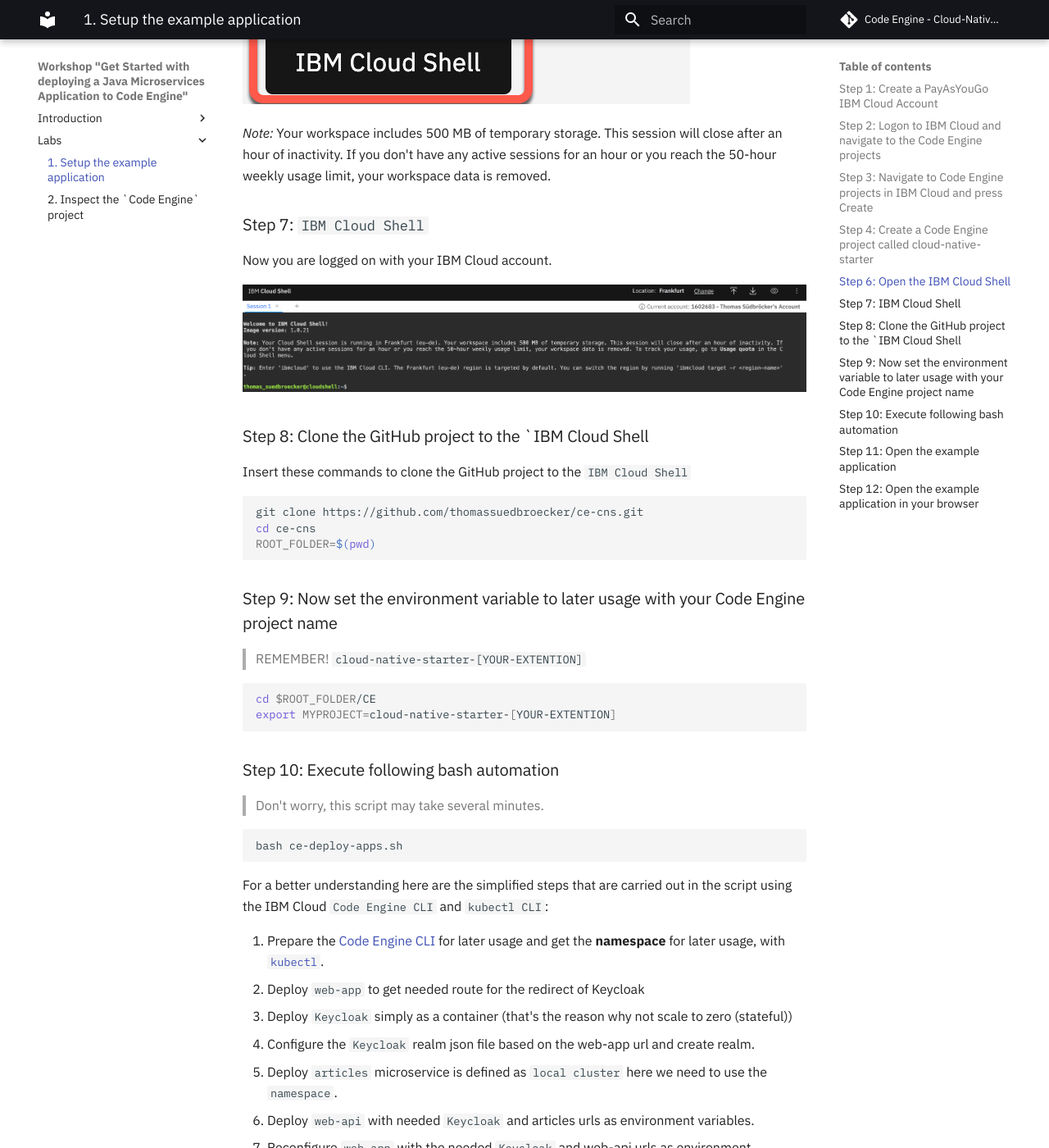
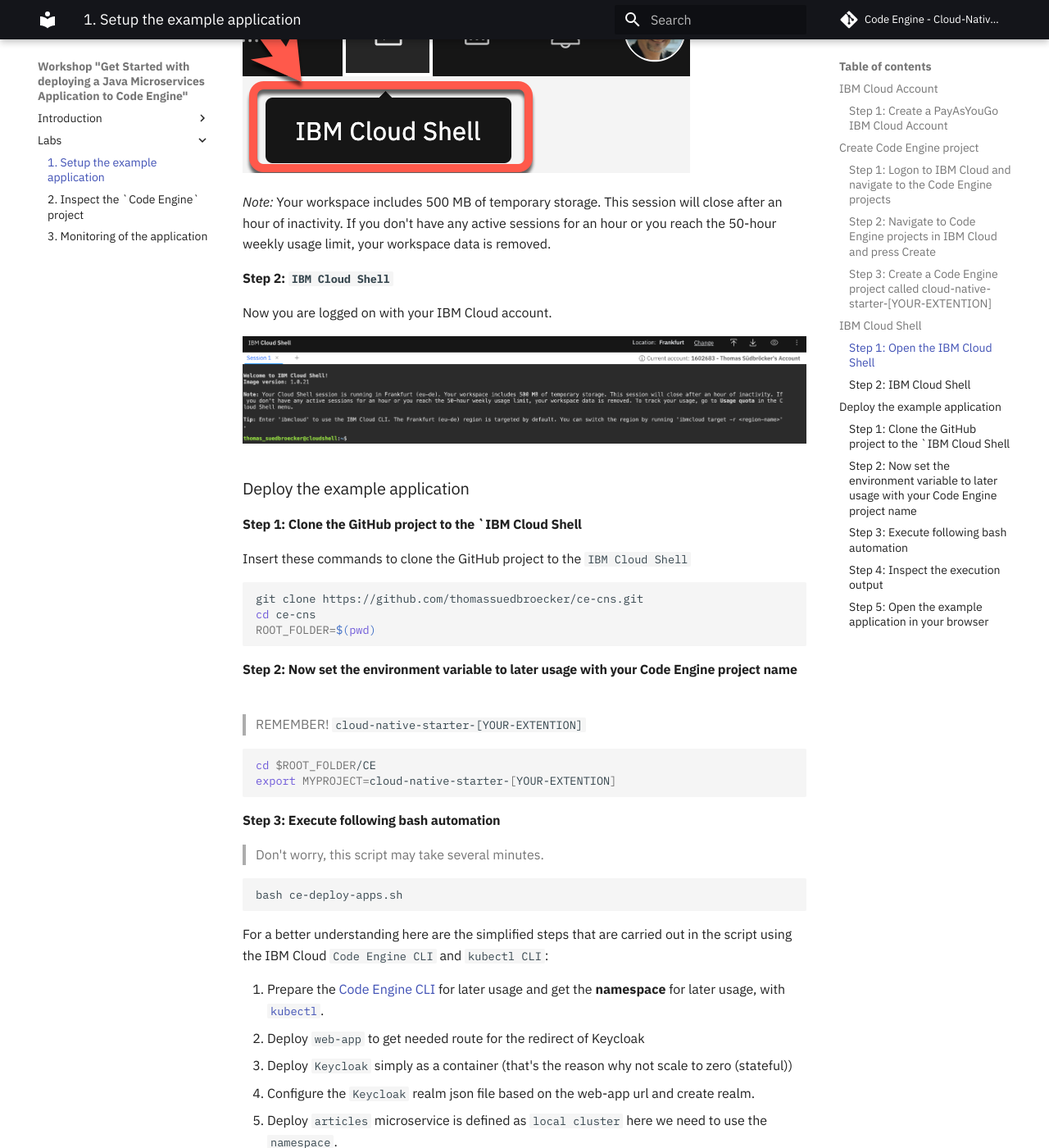
Before and after one commit to thomassuedbroecker/ce-cns-problem, an MkDocs documentation site: the page built from documentation/setup-example.md, in a window 1280 px wide and 1400 px high, scrolled down 2637 px. Shown: the whole window at 82% size. Built offline with MkDocs 1.6.1 and Material for MkDocs 9.7.7, drawn with Linux system fonts in a browser that asks for light colours; comment, search, counter and statistics services are not loaded; some of the changed text lies outside the part shown.

Commit message:
update documentation

````diff
--- a/documentation/setup-example.md
+++ b/documentation/setup-example.md
@@ -4,7 +4,9 @@
 **UNDER CONSTRUCTION**
 **------------------**
 
-### Step 1: Create a `PayAsYouGo` IBM Cloud Account
+### IBM Cloud Account
+
+#### Step 1: Create a `PayAsYouGo` IBM Cloud Account
 
 Open this [link]() and follow the guided steps.
 
@@ -17,17 +19,19 @@
 
 ![](images/cns-ce-pricing-20210526.png)
 
-### Step 2: Logon to IBM Cloud and navigate to the Code Engine projects
+### Create `Code Engine` project
+
+#### Step 1: Logon to IBM Cloud and navigate to the Code Engine projects
 
 Use following link to directly navigate to the Code Engine projects in IBM Cloud.
 
 <https://cloud.ibm.com/codeengine/projects>
 
-### Step 3: Navigate to Code Engine projects in IBM Cloud and press `Create`
+#### Step 2: Navigate to Code Engine projects in IBM Cloud and press `Create`
 
 ![](images/cns-ce-create-project-01.png)
 
-### Step 4: Create a `Code Engine` project called `cloud-native-starter`
+#### Step 3: Create a `Code Engine` project called `cloud-native-starter-[YOUR-EXTENTION]`
 
 Enter following values and select create and wait until your project is created.
 
@@ -41,7 +45,9 @@
 
 ![](images/cns-ce-create-project-02.png)
 
-### Step 6: Open the `IBM Cloud Shell`
+### `IBM Cloud Shell`
+
+#### Step 1: Open the `IBM Cloud Shell`
 
 When using the IBM Cloud Shell, no client side setup is required for this workshop, it comes with all necessary CLIs (command line tools).
 
@@ -55,13 +61,15 @@
 
 _Note:_ Your workspace includes 500 MB of temporary storage. This session will close after an hour of inactivity. If you don't have any active sessions for an hour or you reach the 50-hour weekly usage limit, your workspace data is removed.
 
-### Step 7: `IBM Cloud Shell`
+#### Step 2: `IBM Cloud Shell`
 
 Now you are logged on with your IBM Cloud account.
 
 ![](images/cns-ce-cloud-shell-02.png)
 
-### Step 8: Clone the GitHub project to the `IBM Cloud Shell
+### Deploy the example application
+
+#### Step 1: Clone the GitHub project to the `IBM Cloud Shell
 
 Insert these commands to clone the GitHub project to the `IBM Cloud Shell`
 
@@ -71,7 +79,7 @@
 ROOT_FOLDER=$(pwd)
 ```
 
-### Step 9: Now set the environment variable to later usage with your Code Engine project name
+#### Step 2: Now set the environment variable to later usage with your Code Engine project name
 
 > REMEMBER! `cloud-native-starter-[YOUR-EXTENTION]`
 
@@ -80,7 +88,7 @@
 export MYPROJECT=cloud-native-starter-[YOUR-EXTENTION]
 ```
 
-### Step 10: Execute following bash automation
+#### Step 3: Execute following bash automation
 
 > Don't worry, this script may take several minutes.
 
@@ -107,7 +115,7 @@
 export REGION="us-south" #the region with is used when you choose Dallas as location during the creation of the project
 ```
 
-### Step 11: Open the example application
+#### Step 4: Inspect the execution output
 
 The following shows an example execution result of the bash script execution and the last four lines do contain the routes to the applications.
 
@@ -123,7 +131,7 @@
 
 You can open the example application with the `Web-App` link. Copy the link and open the link in a browser.
 
-### Step 12: Open  the example application in your browser
+#### Step 5: Open  the example application in your browser
 
 Use `user: alice` and `password: alice` for the logon.
 
--- a/mkdocs.yml
+++ b/mkdocs.yml
@@ -16,6 +16,7 @@
   - Labs:
     - 1. Setup the example application: setup-example.md
     - 2. Inspect the `Code Engine` project: inspect-the-project.md
+    - 3. Monitoring of the application: monitoring.md
 
 ## DO NOT CHANGE BELOW THIS LINE
 
````
Also changed, not shown: documentation/inspect-the-project.md (+10 -4 lines), documentation/images/cns-ce-inspect-project-01.png, documentation/images/cns-ce-inspect-project-02.png, documentation/images/cns-ce-inspect-project-03.png, documentation/images/cns-ce-inspect-project-04.png, documentation/images/cns-ce-inspect-project-05.png (added).
